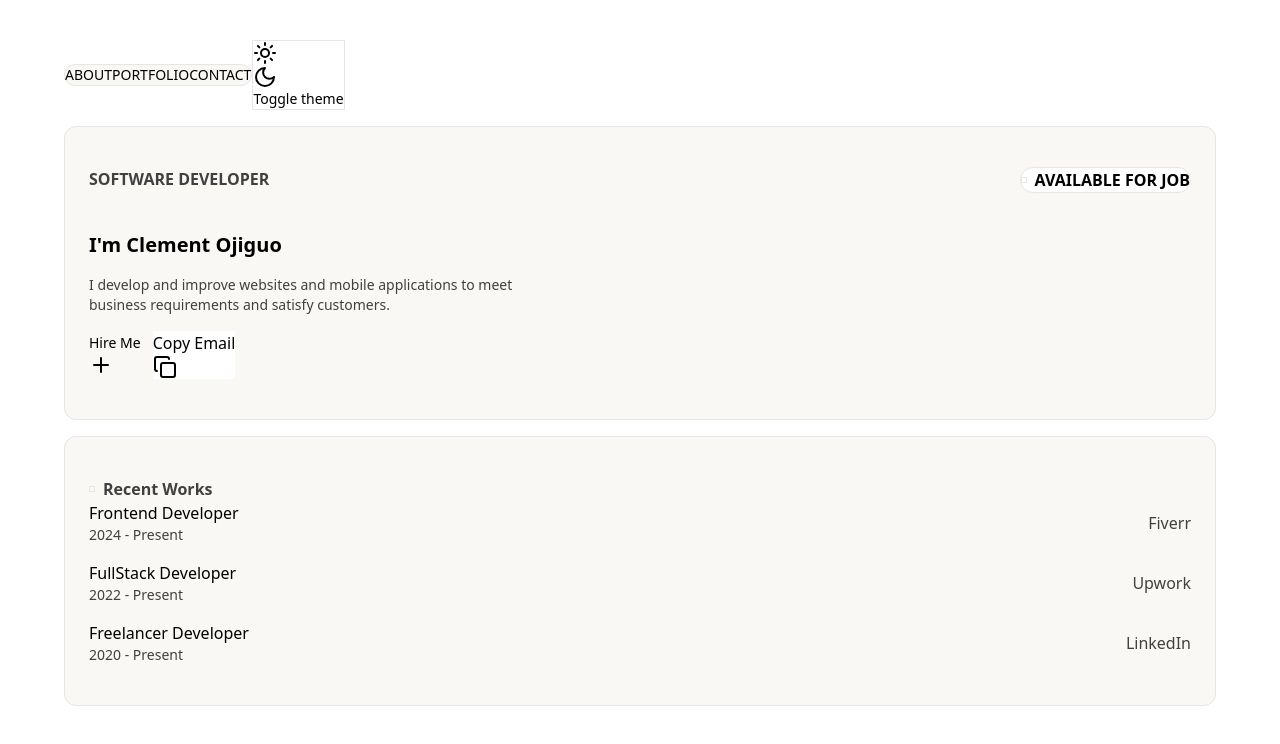
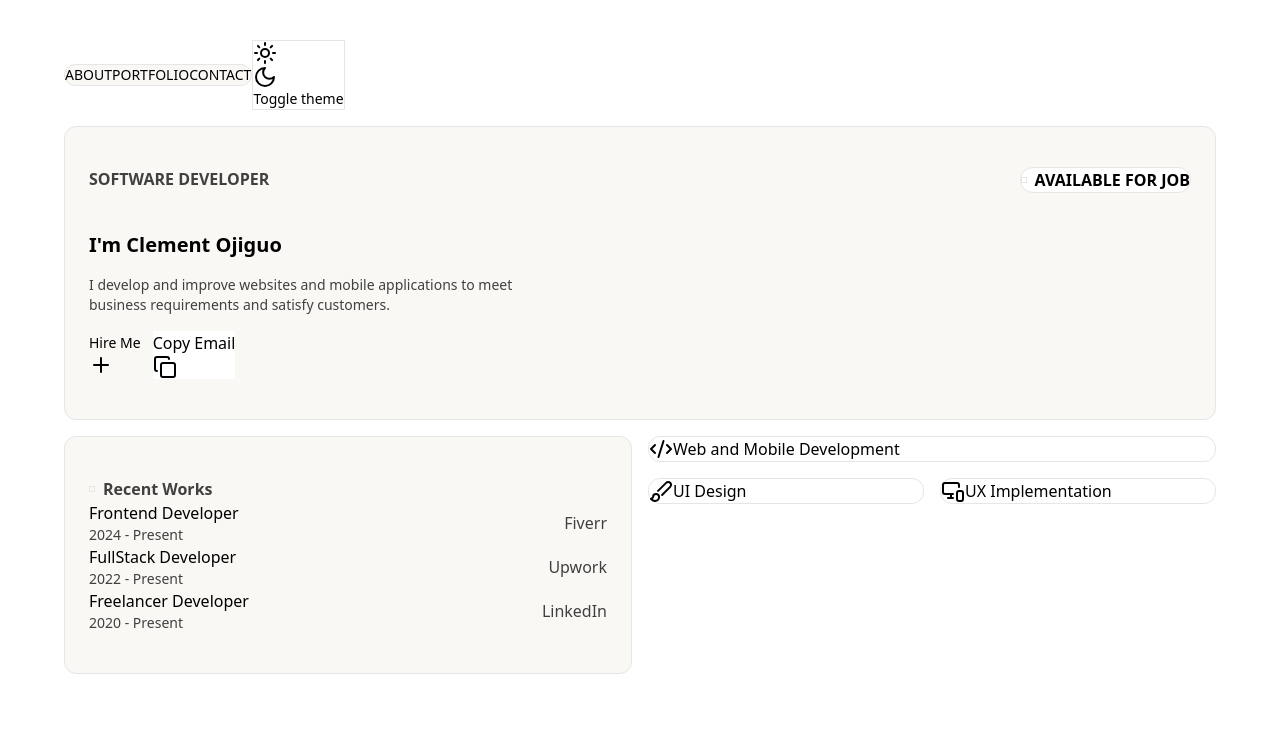
Before and after one commit to King-OJ/modern_portfolio, a Next.js app: page / in a window 1280 px wide. Shown: the top 744 px of the page. Built offline with nearby package versions, Linux system fonts and the light colour scheme.

Commit message:
added cards UI

```diff
--- /dev/null
+++ b/Components/Card.tsx
@@ -0,0 +1,30 @@
+import { ReactNode } from "react";
+
+interface CardProps {
+  text: string;
+  icon: ReactNode;
+  borderDirection?: boolean;
+}
+
+function Card({ text, icon, borderDirection }: CardProps) {
+  return (
+    <div className="relative w-full h-24 self-start">
+      <div
+        className={`absolute h-full w-full ${
+          borderDirection
+            ? "bg-gradient-to-bl -ml-[2px]"
+            : "bg-gradient-to-tr ml-[2px] -rotate-[0.2deg]"
+        } from-50% from-transparent to-primary rounded-xl`}
+      ></div>
+      <h5
+        className={`absolute h-full w-full ${
+          borderDirection ? "-mt-[1px]" : "mt-[1px]"
+        } border space-y-1 flex flex-col justify-center items-center bg-muted/70 rounded-xl`}
+      >
+        <span>{icon}</span>
+        <p>{text}</p>
+      </h5>
+    </div>
+  );
+}
+export default Card;
--- a/Components/Navbar.tsx
+++ b/Components/Navbar.tsx
@@ -1,7 +1,7 @@
 "use client";
 import { useTheme } from "next-themes";
 import Image from "next/image";
-import ToggleTheme from "./ToggleTheme";
+import ModeToggle from "./ToggleTheme";
 
 import { Menubar, MenubarMenu, MenubarTrigger } from "./ui/menubar";
 
@@ -13,9 +13,7 @@ function Navbar() {
       <div className="rounded-full border-2 p-1 h-full">
         <Image
           className="w-auto h-full"
-          src={
-            theme == "dark" ? "/darkmode_logo_small.png" : "/lightmode_logo.png"
-          }
+          src={"/lightmode_logo.png"}
           alt="Clement Ojiguo logo"
           width={0}
           height={0}
@@ -35,7 +33,7 @@ function Navbar() {
         </Menubar>
       </nav>
 
-      <ToggleTheme />
+      <ModeToggle />
     </div>
   );
 }
--- a/Components/RecentWorks.tsx
+++ b/Components/RecentWorks.tsx
@@ -36,12 +36,16 @@ function RecentWorks() {
       </div>
 
       <div className="mt-8">
-        <ul className="space-y-4">
+        <ul className="space-y-6">
           {works.map((work, index) => {
             return (
               <li key={index} className="flex items-center justify-between">
                 <div className="space-y-1">
-                  <h6 className={index == 0 ? "text-primary" : ""}>
+                  <h6
+                    className={
+                      index == 0 ? "text-primary font-medium" : "font-medium"
+                    }
+                  >
                     {work.role}
                   </h6>
                   <p className="text-accent-foreground text-sm">
--- a/Components/ThemeProvider.tsx
+++ b/Components/ThemeProvider.tsx
@@ -1,9 +1,11 @@
 "use client";
-import {
-  ThemeProvider as NextThemeProvider,
-  ThemeProviderProps,
-} from "next-themes";
 
-export function ThemeProvider({ children, ...props }: ThemeProviderProps) {
-  return <NextThemeProvider {...props}>{children}</NextThemeProvider>;
+import * as React from "react";
+import { ThemeProvider as NextThemesProvider } from "next-themes";
+
+export function ThemeProvider({
+  children,
+  ...props
+}: React.ComponentProps<typeof NextThemesProvider>) {
+  return <NextThemesProvider {...props}>{children}</NextThemesProvider>;
 }
--- a/Components/ToggleTheme.tsx
+++ b/Components/ToggleTheme.tsx
@@ -3,8 +3,8 @@
 import * as React from "react";
 import { Moon, Sun } from "lucide-react";
 import { useTheme } from "next-themes";
+
 import { Button } from "./ui/button";
-
 import {
   DropdownMenu,
   DropdownMenuContent,
@@ -12,15 +12,15 @@ import {
   DropdownMenuTrigger,
 } from "./ui/dropdown-menu";
 
-function ToggleTheme() {
+export default function ModeToggle() {
   const { setTheme } = useTheme();
 
   return (
     <DropdownMenu>
       <DropdownMenuTrigger asChild>
         <Button variant="outline" size="icon">
-          <Sun className="h-[1.2rem] w-[1.2rem] dark:scale-100 transition-all scale-0" />
-          <Moon className="absolute h-[1.2rem] w-[1.2rem] dark:rotate-90 dark:scale-0 transition-all rotate-0 scale-100" />
+          <Sun className="h-[1.2rem] w-[1.2rem] rotate-0 scale-100 transition-all dark:-rotate-90 dark:scale-0" />
+          <Moon className="absolute h-[1.2rem] w-[1.2rem] rotate-90 scale-0 transition-all dark:rotate-0 dark:scale-100" />
           <span className="sr-only">Toggle theme</span>
         </Button>
       </DropdownMenuTrigger>
@@ -38,4 +38,3 @@ function ToggleTheme() {
     </DropdownMenu>
   );
 }
-export default ToggleTheme;
--- a/app/layout.tsx
+++ b/app/layout.tsx
@@ -30,8 +30,13 @@ export default function RootLayout({
       <body
         className={`${geistSans.variable} ${geistMono.variable} antialiased`}
       >
-        <ThemeProvider attribute="class" defaultTheme="system" enableSystem>
-          <div className="px-10 md:px-16 py-10">
+        <ThemeProvider
+          attribute="class"
+          defaultTheme="system"
+          enableSystem
+          disableTransitionOnChange
+        >
+          <div className="px-10 md:px-12 lg:px-16 py-10">
             <Navbar />
             {children}
           </div>
--- a/app/page.tsx
+++ b/app/page.tsx
@@ -1,7 +1,8 @@
+import Card from "@/Components/Card";
 import RecentWorks from "@/Components/RecentWorks";
 import { Badge } from "@/Components/ui/badge";
 import { Button } from "@/Components/ui/button";
-import { Plus, Copy } from "lucide-react";
+import { Plus, Copy, CodeXml, Brush, MonitorSmartphone } from "lucide-react";
 
 export default function Home() {
   return (
@@ -48,8 +49,22 @@ export default function Home() {
           </div>
         </div>
       </section>
-      <div className="my-4">
-        <RecentWorks />
+      <div className="gap-4 grid grid-flow-col grid-cols-2">
+        <div>
+          <RecentWorks />
+        </div>
+
+        <div className="space-y-4">
+          <Card text="Web and Mobile Development" icon={<CodeXml />} />
+          <div className="grid grid-flow-col grid-cols-2 gap-4">
+            <Card text="UI Design" icon={<Brush />} />
+            <Card
+              text="UX Implementation"
+              icon={<MonitorSmartphone />}
+              borderDirection
+            />
+          </div>
+        </div>
       </div>
     </main>
   );
--- a/tailwind.config.ts
+++ b/tailwind.config.ts
@@ -10,53 +10,53 @@ export default {
   theme: {
     extend: {
       colors: {
-  			background: 'hsl(var(--background))',
-  			foreground: 'hsl(var(--foreground))',
+        background: "hsl(var(--background))",
+        foreground: "hsl(var(--foreground))",
         card: {
-  				DEFAULT: 'hsl(var(--card))',
-  				foreground: 'hsl(var(--card-foreground))'
+          DEFAULT: "hsl(var(--card))",
+          foreground: "hsl(var(--card-foreground))",
         },
         popover: {
-  				DEFAULT: 'hsl(var(--popover))',
-  				foreground: 'hsl(var(--popover-foreground))'
+          DEFAULT: "hsl(var(--popover))",
+          foreground: "hsl(var(--popover-foreground))",
         },
         primary: {
-  				DEFAULT: 'hsl(var(--primary))',
-  				foreground: 'hsl(var(--primary-foreground))'
+          DEFAULT: "hsla(var(--primary))",
+          foreground: "hsla(var(--primary-foreground))",
         },
         secondary: {
-  				DEFAULT: 'hsl(var(--secondary))',
-  				foreground: 'hsl(var(--secondary-foreground))'
+          DEFAULT: "hsl(var(--secondary))",
+          foreground: "hsl(var(--secondary-foreground))",
         },
         muted: {
-  				DEFAULT: 'hsl(var(--muted))',
-  				foreground: 'hsl(var(--muted-foreground))'
+          DEFAULT: "hsla(var(--muted))",
+          foreground: "hsla(var(--muted-foreground))",
         },
         accent: {
-  				DEFAULT: 'hsl(var(--accent))',
-  				foreground: 'hsl(var(--accent-foreground))'
+          DEFAULT: "hsla(var(--accent))",
+          foreground: "hsla(var(--accent-foreground))",
         },
         destructive: {
-  				DEFAULT: 'hsl(var(--destructive))',
-  				foreground: 'hsl(var(--destructive-foreground))'
+          DEFAULT: "hsl(var(--destructive))",
+          foreground: "hsl(var(--destructive-foreground))",
         },
-  			border: 'hsl(var(--border))',
-  			input: 'hsl(var(--input))',
-  			ring: 'hsl(var(--ring))',
+        border: "hsla(var(--border))",
+        input: "hsl(var(--input))",
+        ring: "hsl(var(--ring))",
         chart: {
-  				'1': 'hsl(var(--chart-1))',
-  				'2': 'hsl(var(--chart-2))',
-  				'3': 'hsl(var(--chart-3))',
-  				'4': 'hsl(var(--chart-4))',
-  				'5': 'hsl(var(--chart-5))'
-  			}
+          "1": "hsl(var(--chart-1))",
+          "2": "hsl(var(--chart-2))",
+          "3": "hsl(var(--chart-3))",
+          "4": "hsl(var(--chart-4))",
+          "5": "hsl(var(--chart-5))",
+        },
       },
       borderRadius: {
-  			lg: 'var(--radius)',
-  			md: 'calc(var(--radius) - 2px)',
-  			sm: 'calc(var(--radius) - 4px)'
-  		}
-  	}
+        lg: "var(--radius)",
+        md: "calc(var(--radius) - 2px)",
+        sm: "calc(var(--radius) - 4px)",
+      },
+    },
   },
   plugins: [require("tailwindcss-animate")],
 } satisfies Config;
```
Lines whose indentation alone changed are shown as unchanged.
